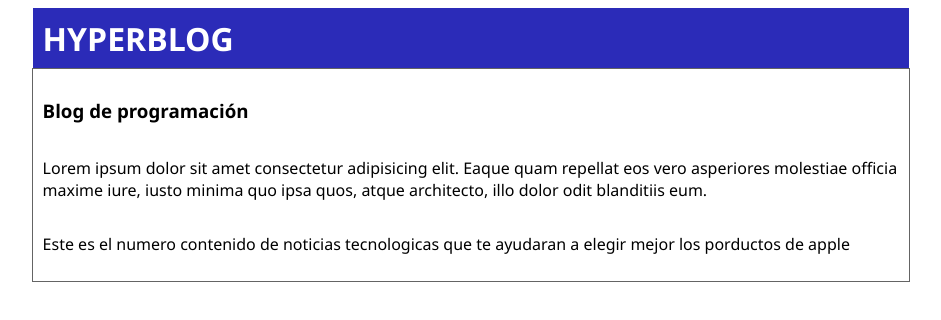
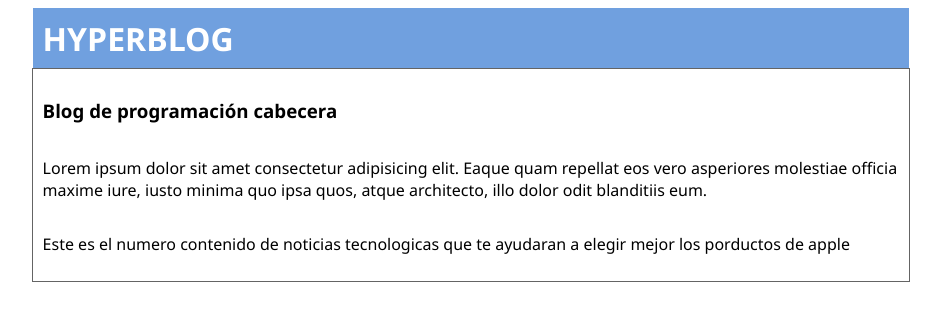
Before and after one commit to Miguel-Mendoza/Blog, a plain HTML site: page index.html in a window 1280 px wide. Shown: the whole page, without its empty margins (169-1110 px from the left). Drawn offline with Linux system fonts and the light colour scheme.

Commit message:
Cambio de cabecera y titulo

```diff
--- a/css/style.css
+++ b/css/style.css
@@ -23,7 +23,7 @@ body{
     height: 40px;
     display: flex;
     align-items: center;
-    background-color: rgb(43, 43, 184);
+    background-color: rgb(112, 160, 223);
     color: white;
     padding: 10px;
 }
--- a/index.html
+++ b/index.html
@@ -14,7 +14,7 @@
         </div>
          <div class="post">
             <h3>
-                Blog de programación
+                Blog de programación  cabecera
             </h3>
 
             <p>
```
